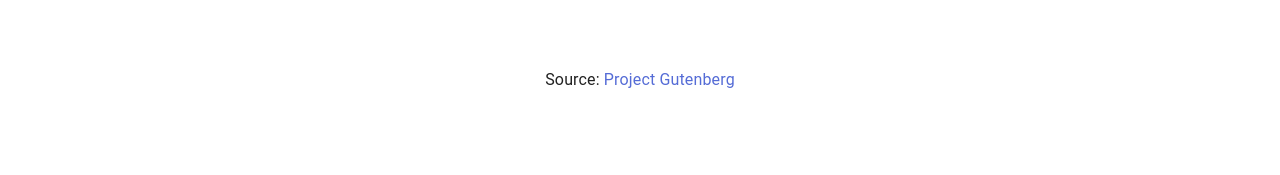
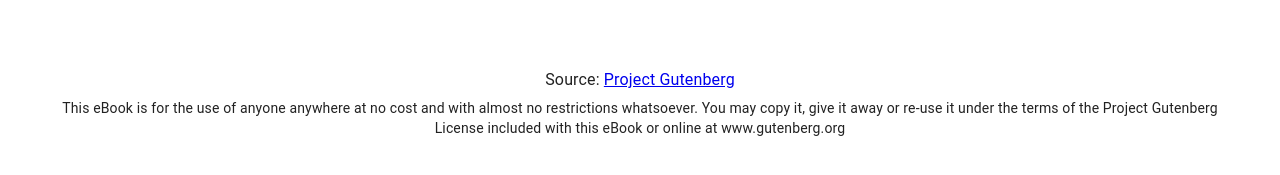
Before and after one commit to godmar/aesop, a Next.js app: page / in a window 1280 px wide. Shown: the part 5071-5246 px from the top of the page. Before the commit the page ends 5217 px from the top, so only its background shows below. Built offline with nearby package versions, Linux system fonts and the light colour scheme.

Commit message:
Gutenberg license (?)

```diff
--- a/src/MainTemplate.js
+++ b/src/MainTemplate.js
@@ -39,9 +39,15 @@
       {/* Footer */}
       <footer className={classes.footer}>
         <Typography variant="body1" align="center" gutterBottom>
-          Source: <NextLink href="https://www.gutenberg.org/ebooks/19994">
+          Source: <a href="https://www.gutenberg.org/ebooks/19994">
             Project Gutenberg
-          </NextLink>
+          </a>
+        </Typography>
+        <Typography variant="body2" align="center" gutterBottom>
+           This eBook is for the use of anyone anywhere at no cost and with
+           almost no restrictions whatsoever.  You may copy it, give it away or
+           re-use it under the terms of the Project Gutenberg License included
+           with this eBook or online at www.gutenberg.org
         </Typography>
       </footer>
       {/* End footer */}
```
